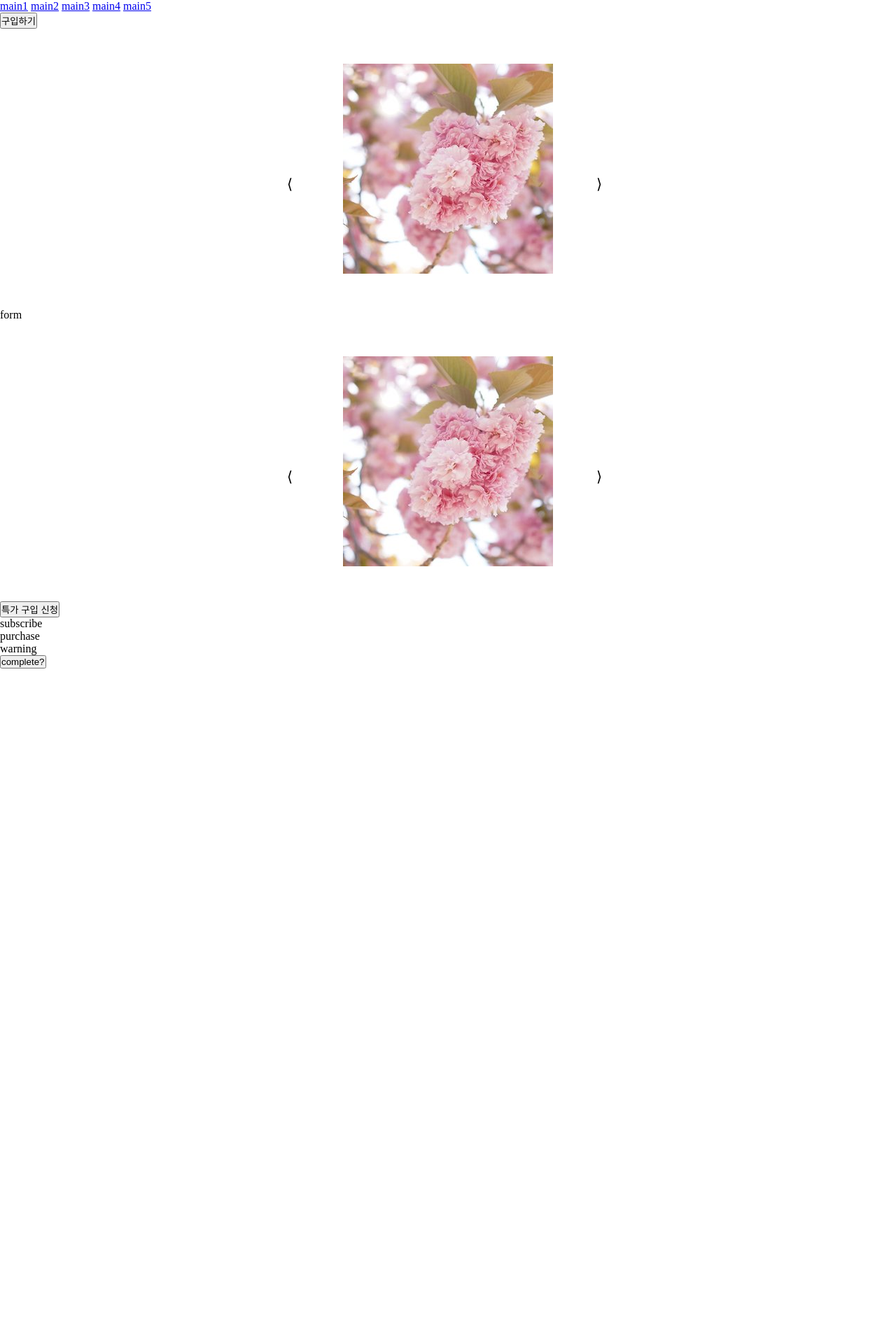
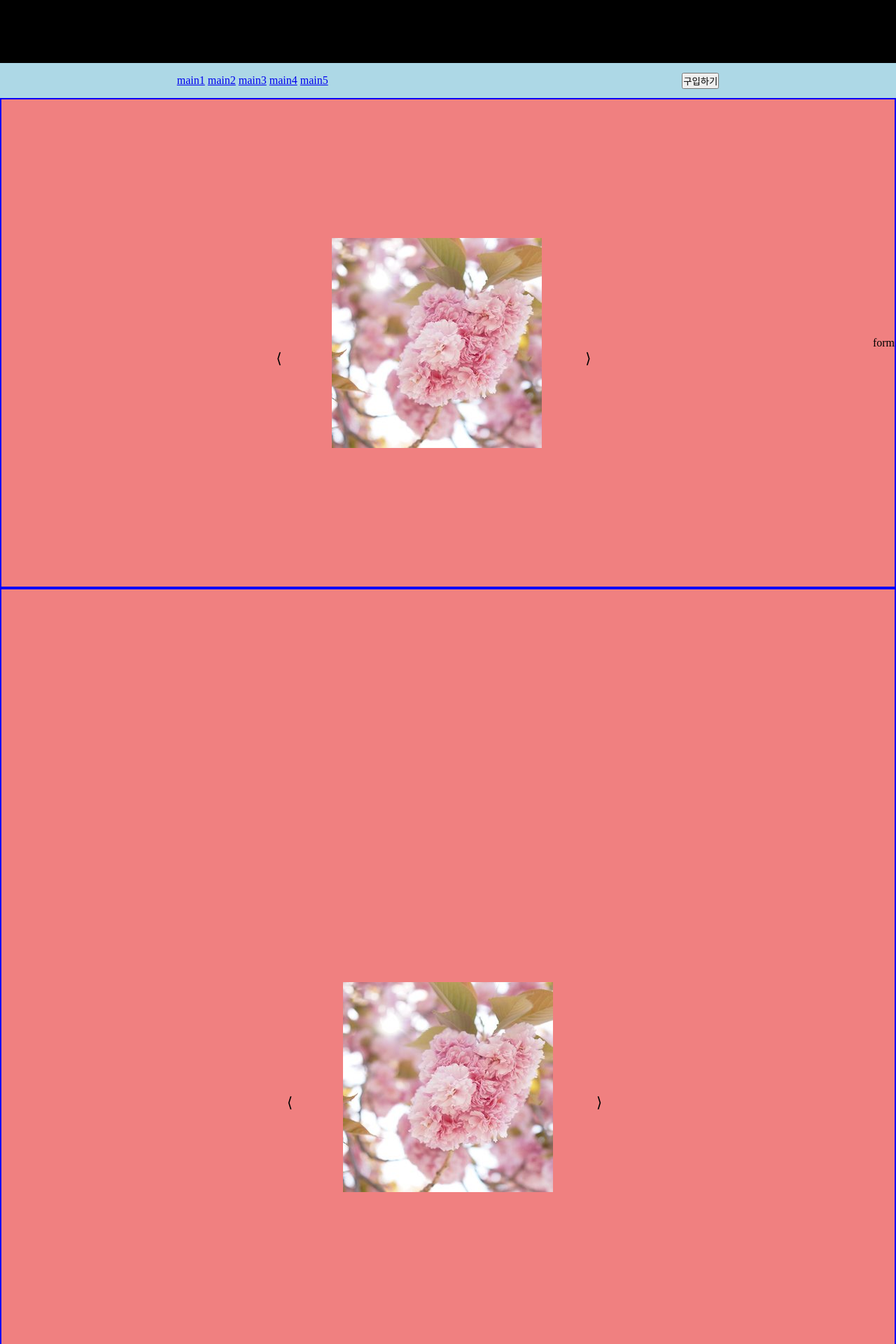
Before and after one commit to SSUcheese/devRent_zer0_PJT, a Django app: page / in a window 1280 px wide. Shown: the top 1920 px of the page at 70% size. Before the commit the page ends 955 px from the top, so only its background shows below. Run offline with Django 3.2, Linux system fonts and the light colour scheme.

Commit message:
슬라이더 연결 성공했으나 두 개를 넣는 건 실패

```diff
--- a/개발/bargain_sale/subscriptions/static/subscriptions/css/home.css
+++ b/개발/bargain_sale/subscriptions/static/subscriptions/css/home.css
@@ -8,6 +8,10 @@
   height: 90px;
   background: black;
 
+  /* 스크롤 시 슬라이더보다 위에서 움직이게 하기 위함 */
+  z-index: 2;
+
+  /* 스크롤 시 고정  */
   position: sticky;
   top: 0;
 }
@@ -20,6 +24,10 @@
   justify-content: space-around;
   align-items: center;
 
+  /* 스크롤 시 슬라이더보다 위에서 움직이게 하기 위함 */
+  z-index: 2;
+
+  /* 스크롤 시 고정  */
   position: sticky;
   top: 90px;
 }
--- a/개발/bargain_sale/subscriptions/static/subscriptions/css/main_slider.css
+++ b/개발/bargain_sale/subscriptions/static/subscriptions/css/main_slider.css
@@ -2,7 +2,7 @@
 * {
   margin: 0;
   padding: 0;
-  /* box-sizing: border-box; */
+  box-sizing: border-box;
 }
 
 li {
--- a/개발/bargain_sale/subscriptions/static/subscriptions/js/main1_slider.js
+++ b/개발/bargain_sale/subscriptions/static/subscriptions/js/main1_slider.js
@@ -1,28 +1,28 @@
-const slides = document.querySelector('.main1_slides'); //전체 슬라이드 컨테이너
-const slideimg = document.querySelectorAll('.main1_slides li'); //모든 슬라이드들
-let currentldx = 0; //현재 슬라이드 index
-const slideCount = 7; // 슬라이드 개수
-const prev = document.querySelector('.prev'); //이전 버튼
-const next = document.querySelector('.next'); //다음 버튼
-const slideWidth = 300; //한개의 슬라이드 넓이
-const slideMargin = 100; //슬라이드간의 margin 값
+const slides1 = document.querySelector('.main1_slides'); //전체 슬라이드 컨테이너
+const slideimg1 = document.querySelectorAll('.main1_slides li'); //모든 슬라이드들
+let current1ldx = 0; //현재 슬라이드 index
+const slide1Count = 7; // 슬라이드 개수
+const prev1 = document.querySelector('.prev1'); //이전 버튼
+const next1 = document.querySelector('.next1'); //다음 버튼
+const slide1Width = 300; //한개의 슬라이드 넓이
+const slide1Margin = 100; //슬라이드간의 margin 값
 
 //전체 슬라이드 컨테이너 넓이 설정
-slides.style.width = (slideWidth + slideMargin) * slideCount + 'px';
+slides1.style.width = (slide1Width + slide1Margin) * slide1Count + 'px';
 
 function moveSlide(num) {
-    slides.style.left = -num * 400 + 'px';
-    currentldx = num;
+    slides1.style.left = -num * 400 + 'px';
+    current1ldx = num;
 }
 
-prev.addEventListener('click', function() {
+prev1.addEventListener('click', function() {
     // 첫번째 슬라이드로 표시 됐을떄는 이전 버튼 눌러도 아무런 반응 없게 하려고 currentldx !== 0 일때만 moveSlide 함수 부름
-    if (currentldx !== 0) moveSlide(currentldx -1);
+    if (current1ldx !== 0) moveSlide(current1ldx -1);
 });
 
-next.addEventListener('click', function(){
+next1.addEventListener('click', function(){
     /* 마지막 슬라이드로 표시 됐을때는 다음 버튼 눌러도 아무런 반응 없게 하기 위해 currentIdx !==slideCount - 1 일때만 moveSlide 함수 불러옴 */
-    if (currentldx !== slideCount -1) {
-        moveSlide(currentldx + 1);
+    if (current1ldx !== slide1Count -1) {
+        moveSlide(current1ldx + 1);
     }
 });
--- a/개발/bargain_sale/subscriptions/templates/subscriptions/home.html
+++ b/개발/bargain_sale/subscriptions/templates/subscriptions/home.html
@@ -5,7 +5,7 @@
     <meta charset="UTF-8">
     <meta http-equiv="X-UA-Compatible" content="IE=edge">
     <meta name="viewport" content="width=device-width, initial-scale=1.0">
-    <link rel="stylesheet" href={% static 'subscriptions/image/.jpg' %}>
+    <link rel="stylesheet" href={% static 'subscriptions/css/home.css' %}>
     <link rel="stylesheet" href={% static 'subscriptions/css/modal.css' %}>
     <link rel="stylesheet" href={% static 'subscriptions/css/main_slider.css' %}>
     <title>home page</title>
@@ -29,8 +29,8 @@
     <div class="main">
         <!--1번 블럭 : 대표 제품 및 폼-->
         <div class="main1" id="main1">
-            <div class="main1_slider main_slider">
-                <ul class="main1_slides main_slides">
+            <div id="main1_slider" class="main_slider">
+                <ul id="main1_slides" class="main1_slides main_slides">
                     <li><img src={% static 'subscriptions/image/flower.jpg' %}></li>
                     <li><img src={% static 'subscriptions/image/fox.jpg' %}></li>
                     <li><img src={% static 'subscriptions/image/lightning.jpg' %}></li>
@@ -39,18 +39,18 @@
                     <li><img src={% static 'subscriptions/image/space.jpg' %}></li>
                     <li><div><h1>아무거나아무거나</h1></div></li>
                 </ul>
-                <p class="main1_slider_controller main_slider_controller">
+                <p id="main1_slider_controller" class="main_slider_controller">
                     <!-- &lang: 왼쪽 방향 화살표 &rang: 오른쪽 방향 화살표 -->
-                    <span class="prev">&lang;</span>
-                    <span class="next">&rang;</span>
+                    <span class="prev1 prev">&lang;</span>
+                    <span class="next1 next">&rang;</span>
                 </p>
             </div>
             <div class="main1_form">form</div>
         </div>
         <!--2번 블럭 : 제품 및 가격 확인-->
         <div class="main2" id="main2">
-            <div class="main2_slider main_slider">
-                <ul class="main2_slides main_slides">
+            <div id="main2_slider" class="main_slider">
+                <ul id="main2_slides" class="main2_slides main_slides">
                     <li><img src={% static 'subscriptions/image/flower.jpg' %}></li>
                     <li><img src={% static 'subscriptions/image/fox.jpg' %}></li>
                     <li><img src={% static 'subscriptions/image/lightning.jpg' %}></li>
@@ -59,10 +59,10 @@
                     <li><img src={% static 'subscriptions/image/space.jpg' %}></li>
                     <li><div><h1>아무거나아무거나</h1></div></li>
                 </ul>
-                <p class="main2_slider_controller main_slider_controller">
+                <p id="main2_slider_controller" class="main_slider_controller">
                     <!-- &lang: 왼쪽 방향 화살표 &rang: 오른쪽 방향 화살표 -->
-                    <span class="prev">&lang;</span>
-                    <span class="next">&rang;</span>
+                    <span class="prev2 prev">&lang;</span>
+                    <span class="next2 next">&rang;</span>
                 </p>
             </div>
             <div class="main2_btn"><button>특가 구입 신청</button></div>
@@ -115,7 +115,7 @@
     </div>
 
     <script src={% static 'subscriptions/js/modal.js' %}></script>
-    <script src={% static 'subscriptions/js/main1_slider.js' %}></script>
-    <script src={% static 'subscriptions/js/main2_slider.js' %}></script>
+    <!-- <script src={% static 'subscriptions/js/main1_slider.js' %}></script>
+    <script src={% static 'subscriptions/js/main2_slider.js' %}></script> -->
 </body>
 </html>
```
Also changed, not shown: 개발/bargain_sale/subscriptions/static/subscriptions/js/main2_slider.js (added, +28 -0 lines), 2 other files.
